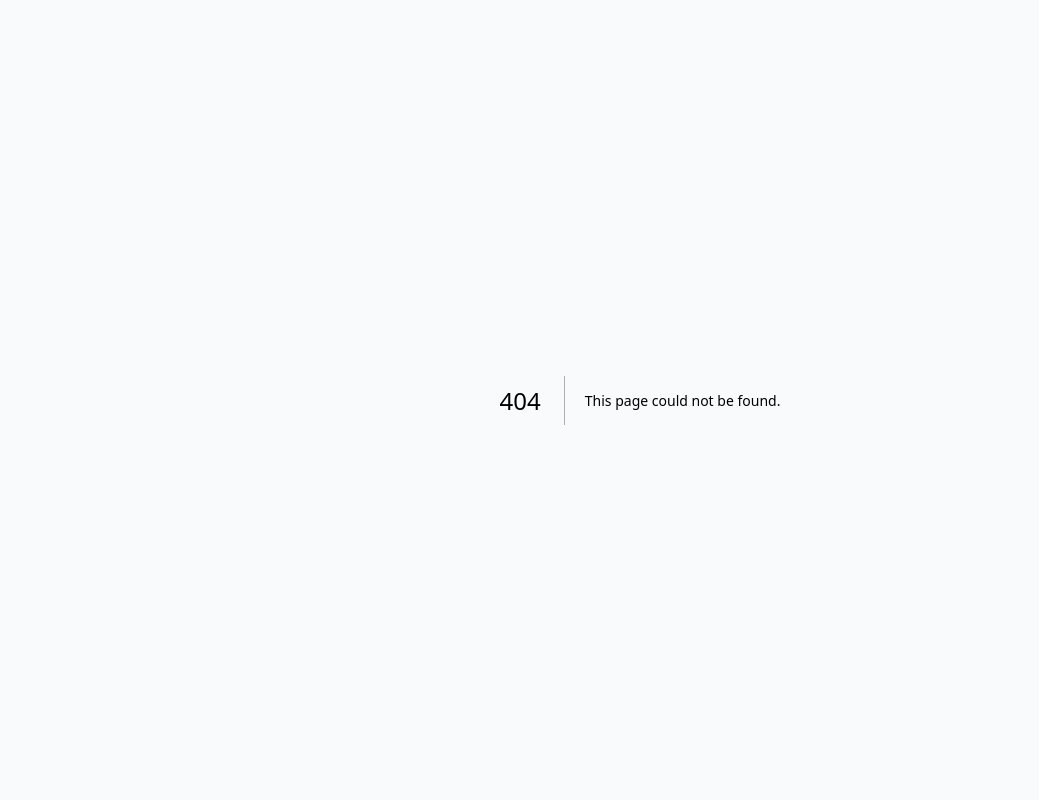
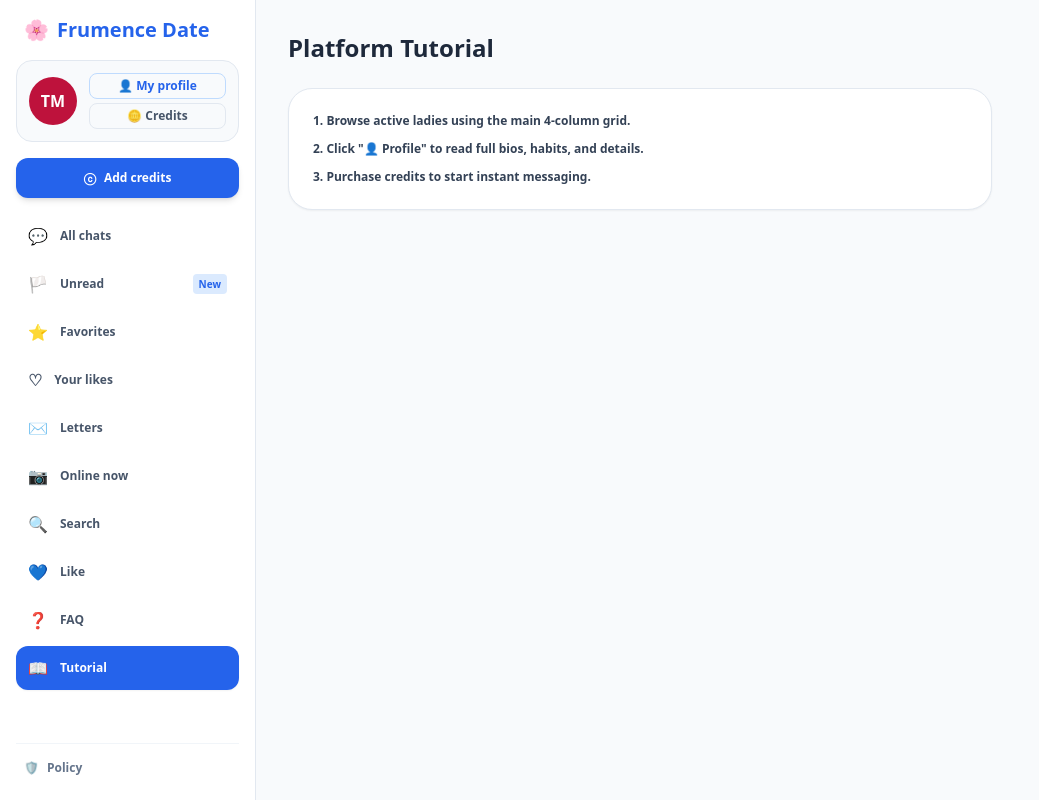
Before and after one commit to Tumuna-max/sturdy-funicular, a Next.js app: page /tutorial in a window 1280 px wide. Before the commit this address had no page. Shown: the whole page, without its empty margins (0-1039 px from the left). Built offline with nearby package versions, Linux system fonts and the light colour scheme.

Commit message:
Create TutorialPage component with sidebar and content

```diff
--- /dev/null
+++ b/app/tutorial/page.js
@@ -0,0 +1,21 @@
+'use client';
+
+import ClientSidebar from '@/components/ClientSidebar';
+
+export default function TutorialPage() {
+  return (
+    <div className="flex h-screen bg-slate-50 text-slate-800 overflow-hidden">
+      <ClientSidebar credits={20} userName="Tumuna Mwabili" />
+
+      <main className="flex-1 overflow-y-auto p-8 space-y-6 max-w-3xl">
+        <h1 className="text-2xl font-black text-slate-800">Platform Tutorial</h1>
+
+        <div className="bg-white p-6 rounded-3xl border border-slate-200 shadow-sm space-y-3 text-xs">
+          <p className="font-bold text-slate-700">1. Browse active ladies using the main 4-column grid.</p>
+          <p className="font-bold text-slate-700">2. Click "👤 Profile" to read full bios, habits, and details.</p>
+          <p className="font-bold text-slate-700">3. Purchase credits to start instant messaging.</p>
+        </div>
+      </main>
+    </div>
+  );
+}
```
